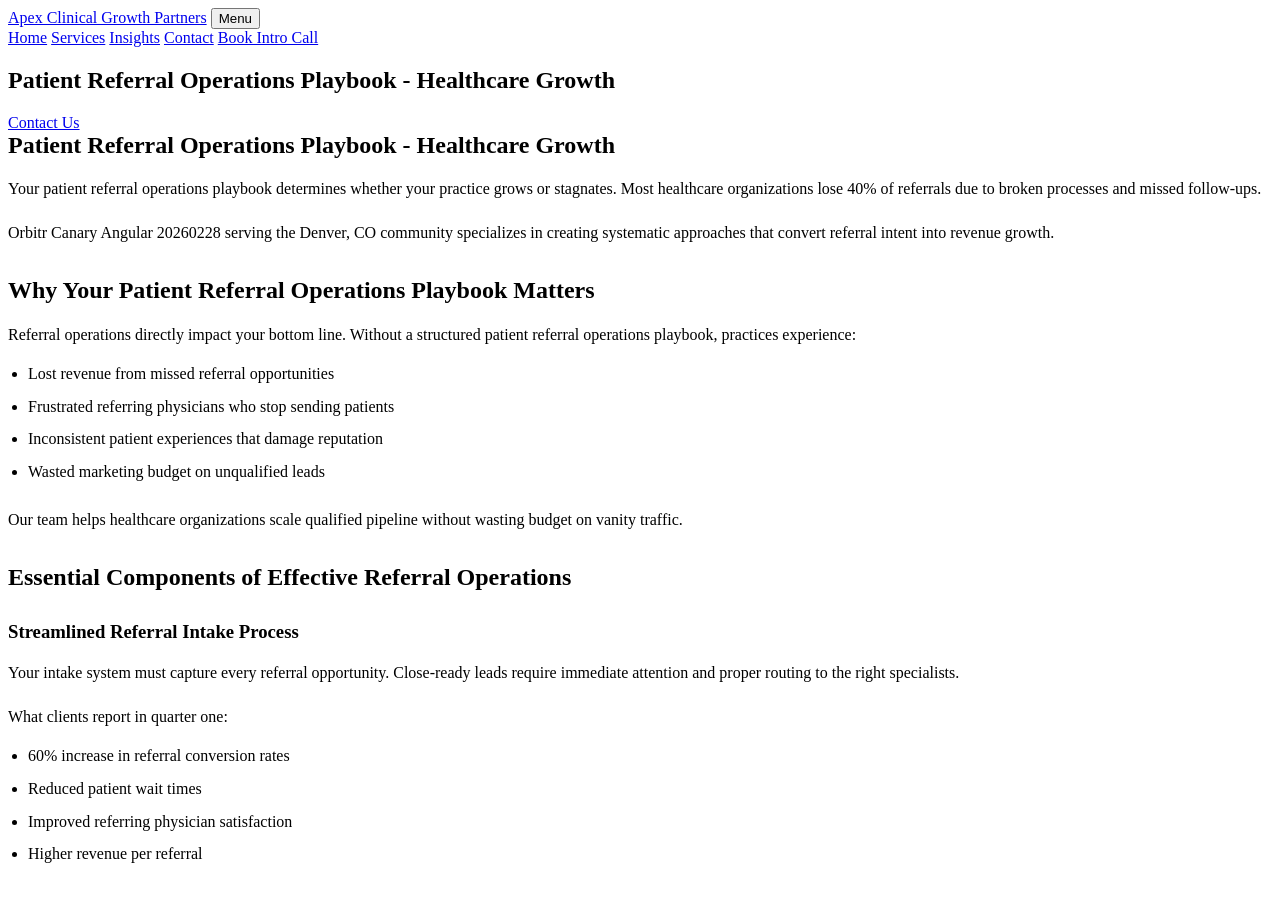
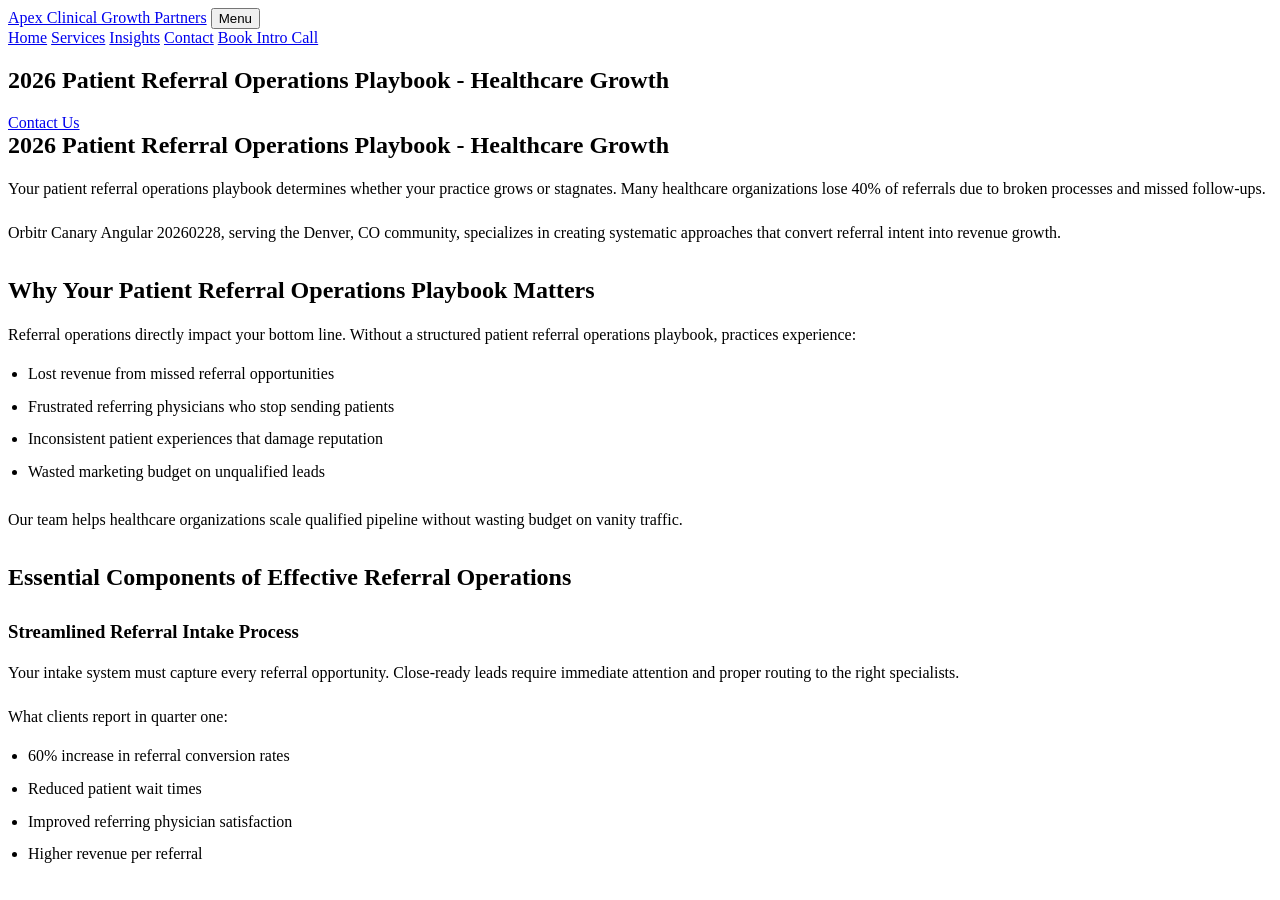
Before and after one commit to prjctlphbt/orbitr-canary-angular-20260228, a Jekyll site: the page angular-referral-ops-playbook-20260228142149.html, which Jekyll copies as it is, in a window 1280 px wide and 900 px high. Built offline with Jekyll 4.4.1, drawn with Linux system fonts in a browser that asks for light colours.

Commit message:
Refresh and update content: angular-referral-ops-playbook-20260228142149.html

```diff
--- a/angular-referral-ops-playbook-20260228142149.html
+++ b/angular-referral-ops-playbook-20260228142149.html
@@ -4,10 +4,9 @@
 <head>
 <meta charset="utf-8"/>
 <meta content="width=device-width, initial-scale=1.0" name="viewport"/>
-<meta content="Streamline patient referrals with our comprehensive operations playbook. Optimize workflows, boost growth, and improve patient outcomes. Get started today." name="description"/>
-<title>Patient Referral Operations Playbook - Healthcare Growth</title>
+<meta content="Optimize patient referrals with our 2026 operations playbook. Enhance workflows, drive growth, and improve patient outcomes. Start today." name="description"/>
+<title>2026 Patient Referral Operations Playbook - Healthcare Growth</title>
 <style>
-
 
 /* Minimal functional styles (accordion, forms only) */
 
@@ -49,7 +48,7 @@
  box-sizing: border-box;
 }
 
- </style>
+</style>
 <style id="orbitr-generated-content-style">
 .orbitr-generated-content > * {
  margin: 0;
@@ -84,7 +83,8 @@
 .orbitr-generated-content li {
  line-height: 1.65;
 }
-</style></head>
+</style>
+</head>
 <body>
 <header>
 <div class="container navbar">
@@ -102,15 +102,15 @@
 <main class="page-main">
 <section class="page-hero landing-hero">
 <div class="container">
-<h1>Patient Referral Operations Playbook - Healthcare Growth</h1>
+<h1>2026 Patient Referral Operations Playbook - Healthcare Growth</h1>
 <a class="cta" href="/services/">Contact Us</a>
 </div>
 </section>
 <section class="landing-content">
 <div class="container orbitr-generated-content">
-<h1>Patient Referral Operations Playbook - Healthcare Growth</h1>
-<p>Your patient referral operations playbook determines whether your practice grows or stagnates. Most healthcare organizations lose 40% of referrals due to broken processes and missed follow-ups.</p>
-<p>Orbitr Canary Angular 20260228 serving the Denver, CO community specializes in creating systematic approaches that convert referral intent into revenue growth.</p>
+<h1>2026 Patient Referral Operations Playbook - Healthcare Growth</h1>
+<p>Your patient referral operations playbook determines whether your practice grows or stagnates. Many healthcare organizations lose 40% of referrals due to broken processes and missed follow-ups.</p>
+<p>Orbitr Canary Angular 20260228, serving the Denver, CO community, specializes in creating systematic approaches that convert referral intent into revenue growth.</p>
 <h2>Why Your Patient Referral Operations Playbook Matters</h2>
 <p>Referral operations directly impact your bottom line. Without a structured patient referral operations playbook, practices experience:</p>
 <ul>
@@ -194,6 +194,6 @@
  button.parentElement.classList.toggle('active');
  });
  });
- </script>
+</script>
 </body>
 </html>
```
